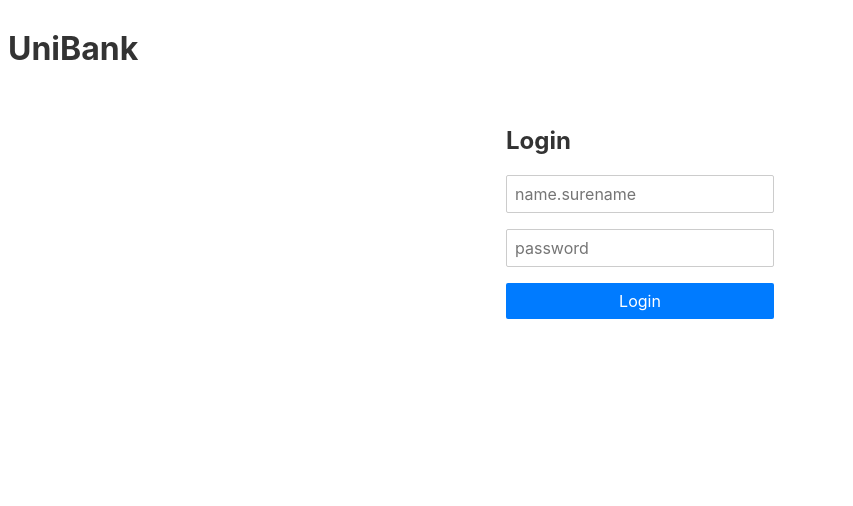
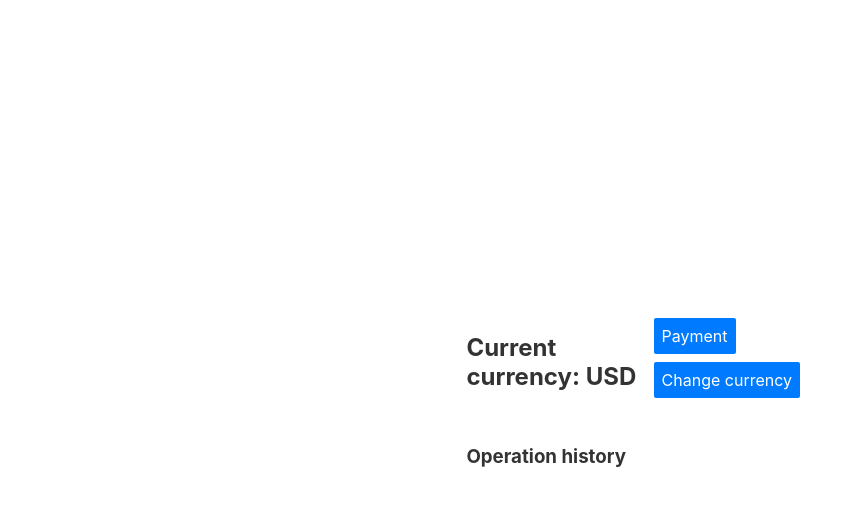
Before and after one commit to mothspaws/Uni_Bank, a Svelte app in the folder svelte_bank/: page /main in a window 1280 px wide. Shown: the top 506 px of the page, without its empty margins (0-853 px from the left). Built offline with nearby package versions, Linux system fonts and the light colour scheme.

Commit message:
add routing and create template for main page of app

```diff
--- a/svelte_bank/package.json
+++ b/svelte_bank/package.json
@@ -19,7 +19,8 @@
     "svelte": "^3.55.0"
   },
   "dependencies": {
-    "axios": "^1.3.5",
-    "sirv-cli": "^2.0.0"
+    "axios": "^0.24.0",
+    "svelte": "^3.44.3",
+    "svelte-routing": "^3.2.0"
   }
 }
--- a/svelte_bank/src/App.svelte
+++ b/svelte_bank/src/App.svelte
@@ -1,26 +1,16 @@
-<!-- App.svelte -->
 <script>
-	import LoginForm from "./LoginForm.svelte";
-	import Authentication from "./Authentication.svelte";
+	import { Router, Route } from "svelte-routing";
+	import LoginPage from "./LoginForm.svelte";
+	import AuthenticationPage from "./Authentication.svelte";
+	import MainPage from "./MainPage.svelte";
+</script>
 
-	let isLoggedIn = false;
-
-	function handleLogin() {
-	  isLoggedIn = true;
-	}
-  </script>
-
-
-  <main>
-	<h1>UniBank</h1>
-	{#if !isLoggedIn}
-	  <LoginForm on:login="{handleLogin}" />
-	{:else}
-	  <Authentication />
-	{/if}
-  </main>
-
+<Router>
+	<Route path="/" component={LoginPage} />
+	<Route path="/authenticate" component={AuthenticationPage} />
+	<Route path="/main" component={MainPage} />
+</Router>
 
 <style>
-	/* ADD global variables */
+	/* global styles here */
 </style>
--- a/svelte_bank/src/Authentication.svelte
+++ b/svelte_bank/src/Authentication.svelte
@@ -1,5 +1,6 @@
 <script>
     import axios from "axios";
+    import { navigate } from "svelte-routing";
 
     let code = "";
 
@@ -15,6 +16,7 @@
 
             if (response.data.success) {
                 console.log("Authenticated");
+                navigate("/main");
             } else {
                 console.log("Not Authenticated");
             }
--- a/svelte_bank/src/LoginForm.svelte
+++ b/svelte_bank/src/LoginForm.svelte
@@ -1,11 +1,10 @@
 <script>
     import axios from "axios";
-    import { createEventDispatcher } from "svelte";
+    import { navigate } from "svelte-routing";
 
     let username = "";
     let password = "";
 
-    const dispatch = createEventDispatcher();
     async function handleSubmit() {
         /*
         Send a POST request to the server with the username and password
@@ -18,7 +17,7 @@
 
             if (response.data.success) {
                 console.log("Logged in");
-                dispatch("login");
+                navigate("/authenticate");
             } else {
                 console.log("Invalid credentials");
             }
--- /dev/null
+++ b/svelte_bank/src/MainPage.svelte
@@ -0,0 +1,98 @@
+<script>
+    import { onMount } from "svelte";
+
+    let currentCurrency = "USD";
+    let userCurrencies = ["USD", "EUR", "CZK"]; // Replace with actual user currencies
+    let operations = []; // Replace with actual operation history for the current currency
+
+    function changeCurrency() {
+      const currentIndex = userCurrencies.indexOf(currentCurrency);
+      currentCurrency = userCurrencies[(currentIndex + 1) % userCurrencies.length];
+      // Update operations with the new currency data
+    }
+
+    function handlePayment() {
+      // Implement payment functionality
+    }
+
+    onMount(() => {
+
+    });
+  </script>
+
+  <div class="main-page">
+    <div class="header-container"> <!-- Add this wrapper -->
+      <h2>Current currency: {currentCurrency}</h2>
+      <div>
+        <button on:click={handlePayment}>Payment</button>
+        <button on:click={changeCurrency}>Change currency</button>
+      </div>
+    </div> <!-- Close the wrapper -->
+
+    <div class="operations">
+      <h3>Operation history</h3>
+      {#each operations as operation}
+        <div class="operation">
+          {
+            operation.type === "payment"
+              ? `Payment of ${operation.amount} ${operation.currency} to ${operation.recipient}`
+              : `Received payment of ${operation.amount} ${operation.currency} from ${operation.sender}`
+          }
+        </div>
+      {/each}
+    </div>
+  </div>
+
+  <style>
+    .main-page {
+      display: flex;
+      flex-direction: column;
+      align-items: center;
+      justify-content: center;
+      margin: 0 auto;
+      width: 100%;
+      height: 100vh;
+      padding: 1rem;
+      box-sizing: border-box;
+    }
+
+    .header-container {
+      display: flex;
+      justify-content: space-between;
+      align-items: center;
+      width: 100%;
+      margin-bottom: 1rem;
+    }
+
+    .operations {
+      width: 100%;
+      max-width: 600px;
+      margin-bottom: 1rem;
+    }
+
+    .operation {
+      margin-bottom: 0.5rem;
+    }
+
+    button {
+      padding: 0.5rem;
+      background-color: #007bff;
+      color: white;
+      border: none;
+      cursor: pointer;
+      margin-left: 0.5rem;
+    }
+
+    /* Responsive styles */
+    @media (min-width: 768px) {
+      .main-page {
+        width: 50%;
+      }
+    }
+
+    @media (min-width: 992px) {
+      .main-page {
+        width: 30%;
+      }
+    }
+  </style>
--- a/svelte_bank/src/main.js
+++ b/svelte_bank/src/main.js
@@ -2,9 +2,9 @@ import App from './App.svelte';
 
 const app = new App({
 	target: document.body,
-	props: {
-		name: 'world'
-	}
+	// props: {
+	// 	name: 'world'
+	// }
 });
 
 export default app;
```
Also changed, not shown: 1 other file (tests, documents, lock files or other folders).
